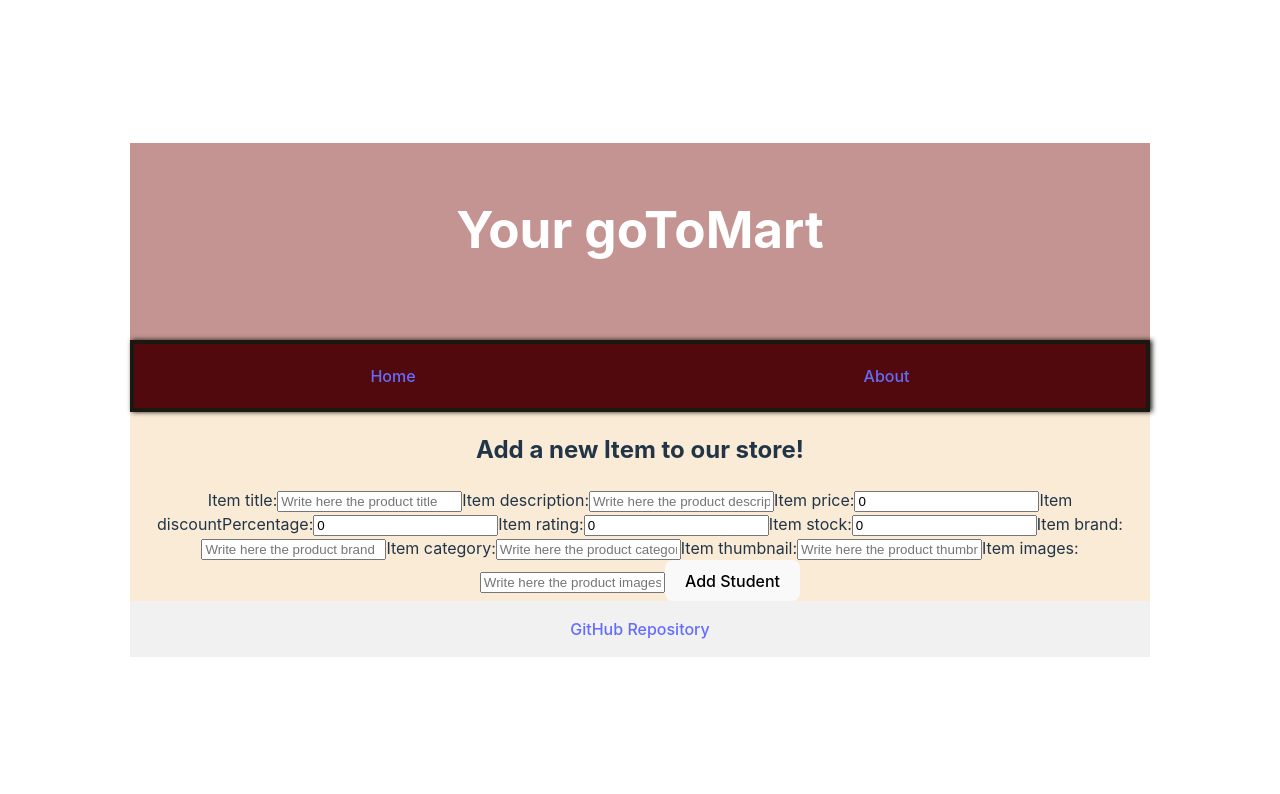
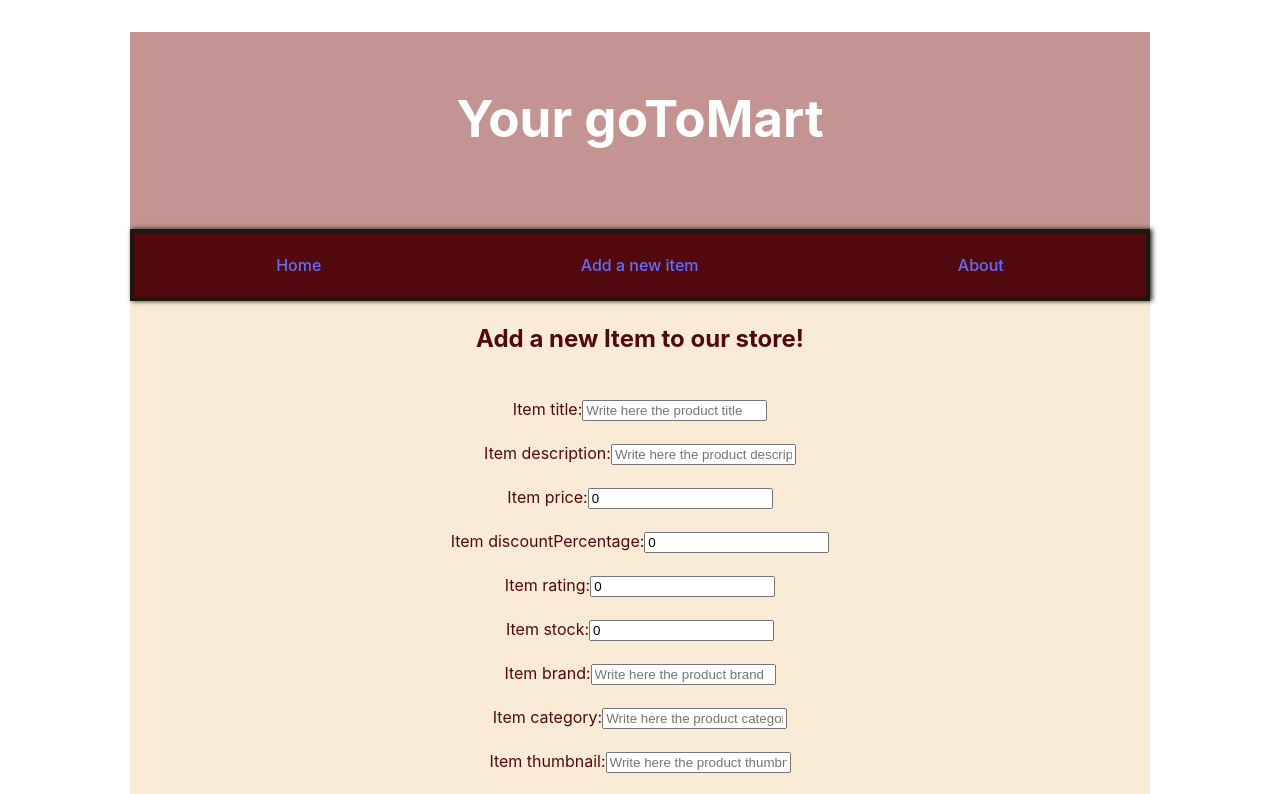
Before and after one commit to LenaH92/React-App-miniproject, a React (Vite) app: page /item/new in a window 1280 px wide. Shown: the top 794 px of the page. Built offline with nearby package versions, Linux system fonts and the light colour scheme.

Commit message:
form styling and add shortcut to add new item

```diff
--- a/src/App.css
+++ b/src/App.css
@@ -119,3 +119,18 @@
   margin: 20px;
   border: solid #52090E 3px;
 }
+
+.formDiv {
+  display: flex;
+  flex-direction: column;
+  gap: 20px;
+  color: #52090E;
+  justify-content: center;
+  align-items: center;
+}
+
+#addItemBTN {
+  background-color: #52090E;
+  border: solid #7C0B12 4px;
+  color: #ffd7d4;
+}
--- a/src/Components/editItemForm.jsx
+++ b/src/Components/editItemForm.jsx
@@ -0,0 +1 @@
+const [title, setTitle] = useState("item.title")
--- a/src/Components/newItemForm.jsx
+++ b/src/Components/newItemForm.jsx
@@ -57,11 +57,11 @@ function AddNewItem({ products, setProducts }) {
     }
 
     return (
-        <div id="formDiv">
+        <div className="formDiv">
 
             <h2>Add a new Item to our store!</h2>
 
-            <form onSubmit={handleSubmit}>
+            <form onSubmit={handleSubmit} className="formDiv">
 
                 <label>
                     Item title:
@@ -113,7 +113,7 @@ function AddNewItem({ products, setProducts }) {
                     <input required type="text" value={images} placeholder="Write here the product images" onChange={event => setImages(event.target.value)} />
                 </label>
 
-                <button type="submit">Add Student</button>
+                <button type="submit" id="addItemBTN">Add New Item!</button>
             </form>
 
         </div>
--- a/src/Components/sidebar.jsx
+++ b/src/Components/sidebar.jsx
@@ -4,6 +4,7 @@ function Sidebar() {
     return (<div className="sidebar">
 
         <NavLink to='/' >Home</NavLink>
+        <NavLink to='/item/new' >Add a new item</NavLink>
         <NavLink to='/about' >About</NavLink>
 
     </div>)
```
